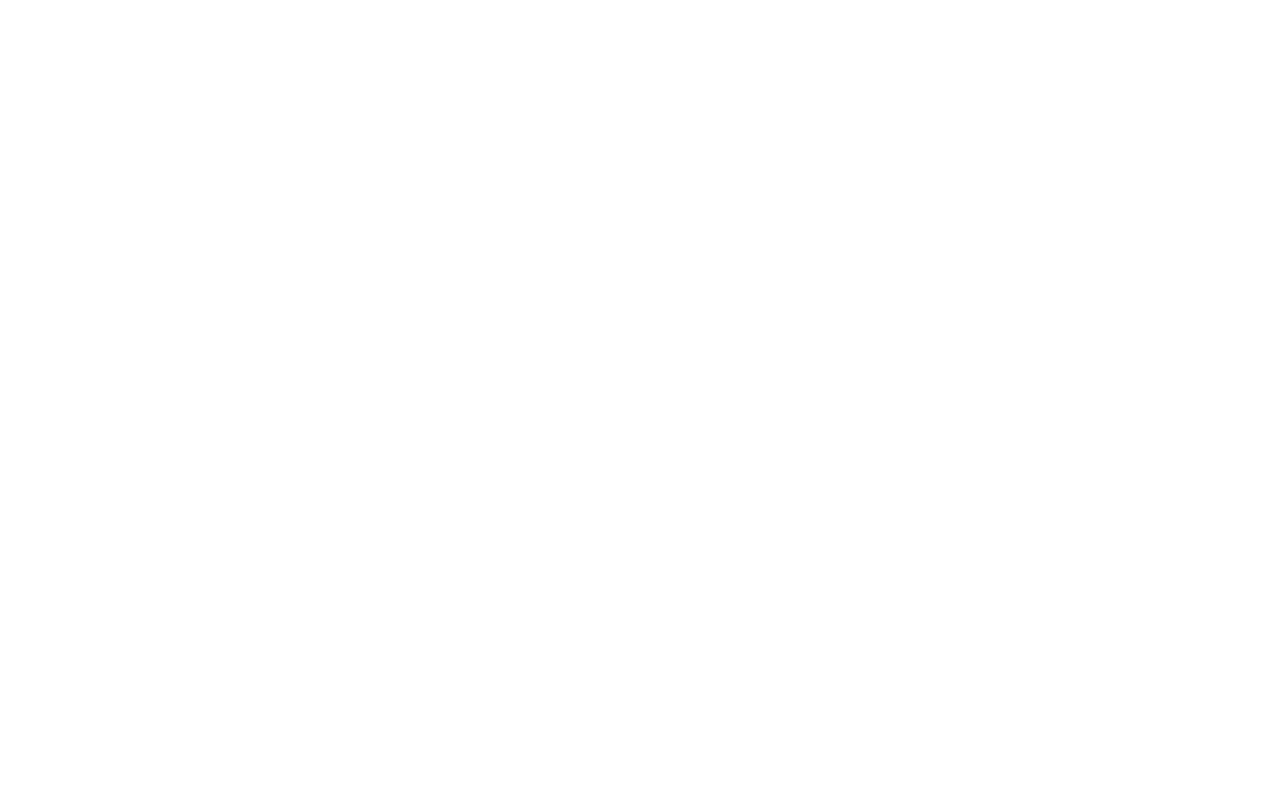
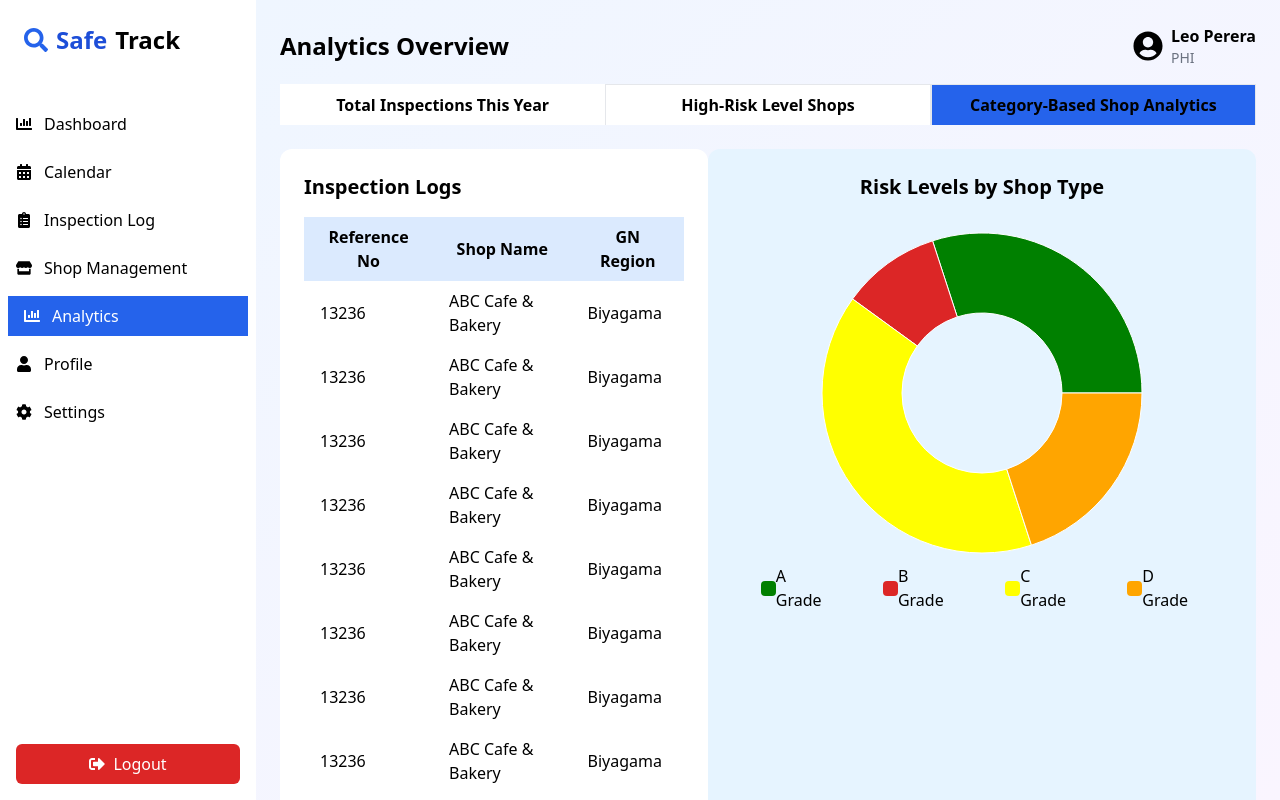
Before and after one commit to SeneshFitzroy/SafeTrack-Inspection-Management, a React (Create React App) app: page /high-risk-shops in a window 1280 px wide. Before the commit this address had no page. Built offline with nearby package versions, Linux system fonts and the light colour scheme.

Commit message:
create  Category Based Shop Analytics page

```diff
--- a/package.json
+++ b/package.json
@@ -3,6 +3,9 @@
   "version": "0.1.0",
   "private": true,
   "dependencies": {
+    "@emotion/react": "^11.14.0",
+    "@emotion/styled": "^11.14.0",
+    "@mui/material": "^7.0.1",
     "@testing-library/dom": "^10.4.0",
     "@testing-library/jest-dom": "^6.6.3",
     "@testing-library/react": "^16.3.0",
--- a/src/App.js
+++ b/src/App.js
@@ -1,15 +1,15 @@
 import React from 'react';
 import { BrowserRouter as Router, Routes, Route } from 'react-router-dom';
 import TotalInspection from './pages/totalInspection';
+import HighRiskLevelShops from './pages/highRiskLevelShops'; // ✅ updated import
 import './output.css';
-
 
 function App() {
   return (
     <Router>
       <Routes>
         <Route path="/" element={<TotalInspection />} />
-        {/* Add other routes below as needed */}
+        <Route path="/high-risk-shops" element={<HighRiskLevelShops />} /> {/* ✅ added route */}
       </Routes>
     </Router>
   );
--- /dev/null
+++ b/src/pages/highRiskLevelShops.js
@@ -0,0 +1,158 @@
+import React from "react";
+import { FaUserCircle, FaSearch, FaCalendarAlt, FaClipboardList, FaStore, FaChartBar, FaUser, FaCog, FaSignOutAlt } from "react-icons/fa"; // Import icons
+import { PieChart, Pie, Cell, Legend } from 'recharts';
+
+const data = [
+  { name: 'A Grade', value: 30, color: '#008000' },  // Green (first)
+  { name: 'B Grade', value: 10, color: '#dc2626' },    // Red (second)
+  { name: 'C Grade', value: 40, color: '#FFFF00' }, // Yellow (now third)
+  { name: 'D Grade', value: 20, color: '#FFA500' }, // Orange (now fourth)
+];
+
+export default function TotalInspection() {
+  const months = [
+    "January", "February", "March", "April", "May", "June",
+    "July", "August", "September", "October", "November", "December"
+  ];
+
+  const years = [];
+  const currentYear = new Date().getFullYear();
+  for (let i = currentYear - 10; i <= currentYear + 0; i++) {
+    years.push(i);
+  }
+
+  return (
+    <div className="flex h-screen font-sans">
+      {/* Sidebar */}
+      <aside className="w-64 bg-white shadow-xl flex flex-col">
+        <div className="p-6 flex items-center gap-2">
+          <FaSearch className="text-blue-600 text-2xl" />
+          <span className="text-2xl font-bold text-blue-700">Safe</span>
+          <span className="text-2xl font-bold">Track</span>
+        </div>
+        <nav className="flex-1 mt-6 space-y-2">
+          <MenuItem icon={<FaChartBar />} text="Dashboard" />
+          <MenuItem icon={<FaCalendarAlt />} text="Calendar" />
+          <MenuItem icon={<FaClipboardList />} text="Inspection Log" />
+          <MenuItem icon={<FaStore />} text="Shop Management" />
+          <MenuItem icon={<FaChartBar />} text="Analytics" active />
+          <MenuItem icon={<FaUser />} text="Profile" />
+          <MenuItem icon={<FaCog />} text="Settings" />
+        </nav>
+        <button className="m-4 py-2 px-4 bg-red-600 text-white rounded-md flex items-center justify-center gap-2">
+          <FaSignOutAlt /> Logout
+        </button>
+      </aside>
+
+      {/* Main Content */}
+      <main className="flex-1 bg-gradient-to-br from-blue-50 to-purple-50 p-6 overflow-auto">
+        <div className="flex justify-between items-center mb-4">
+          <h1 className="text-2xl font-bold">Analytics Overview</h1>
+          <div className="flex items-center gap-2">
+            <FaUserCircle className="text-3xl" />
+            <div>
+              <p className="font-semibold">Leo Perera</p>
+              <p className="text-sm text-gray-500">PHI</p>
+            </div>
+          </div>
+        </div>
+
+        {/* Tabs */}
+        <div className="flex mb-6">
+          <button className="px-6 py-2 bg-white text-black font-semibold w-1/3">
+            Total Inspections This Year
+          </button>
+          <button className="px-6 py-2 bg-white text-black border border-b-0 font-semibold w-1/3">
+            High-Risk Level Shops
+          </button>
+          <button className="px-6 py-2 bg-blue-600 text-black border border-b-0 font-semibold w-1/3">
+            Category-Based Shop Analytics
+          </button>
+        </div>
+
+        <div className="flex gap-6 mb-6">
+          {/* Table */}
+          <div className="bg-white rounded-xl shadow p-6 flex-1 overflow-auto">
+            <h3 className="text-xl font-semibold mb-4">Inspection Logs</h3>
+            <table className="w-full text-left">
+              <thead>
+                <tr className="bg-blue-100 text-blue-800">
+                  <th className="py-2 px-4">Reference No</th>
+                  <th className="py-2 px-4">Shop Name</th>
+                  <th className="py-2 px-4">GN Region</th>
+                </tr>
+              </thead>
+              <tbody>
+                {Array(10).fill(0).map((_, index) => (
+                  <tr key={index} className="border-b">
+                    <td className="py-2 px-4">13236</td>
+                    <td className="py-2 px-4">ABC Cafe & Bakery</td>
+                    <td className="py-2 px-4">Biyagama</td>
+                  </tr>
+                ))}
+              </tbody>
+            </table>
+          </div>
+
+          {/* Pie Chart */}
+          <div className="rounded-xl shadow p-6 flex flex-col items-center flex-1" style={{ backgroundColor: '#e6f4ff' }}>
+            <h3 className="text-xl font-semibold mb-4 text-black">Risk Levels by Shop Type</h3>
+            <PieChart width={500} height={400}> {/* Increased width of the chart */}
+              <Pie
+                data={data}
+                cx="50%"
+                cy="50%"
+                innerRadius={80}
+                outerRadius={160}
+                fill="#8884d8"
+                paddingAngle={0}
+                dataKey="value"
+              >
+                {data.map((entry, index) => (
+                  <Cell key={`cell-${index}`} fill={entry.color} />
+                ))}
+              </Pie>
+              {/* Custom Legend with Square Boxes and Gap */}
+              <Legend
+  layout="horizontal"
+  verticalAlign="bottom"
+  align="center"
+  content={({ payload }) => (
+    <div className="flex justify-center">
+      {payload.map((entry, index) => (
+        <div key={`legend-item-${index}`} className="flex items-center mx-6"> {/* Adjusted margin */}
+          <div
+            style={{
+              width: '15px',
+              height: '15px',
+              backgroundColor: entry.payload.color,
+              borderRadius: '4px', // Rounded corners
+            }}
+            className="mr-3" // Increased margin between the color box and text
+          />
+          <span>{entry.payload.name}</span>
+        </div>
+      ))}
+    </div>
+  )}
+/>
+
+
+            </PieChart>
+          </div>
+        </div>
+      </main>
+    </div>
+  );
+}
+
+function MenuItem({ icon, text, active }) {
+  return (
+    <div
+      className={`flex items-center gap-3 px-4 py-2 cursor-pointer ${active ? "bg-blue-600 text-white mx-2" : "hover:bg-gray-100 text-black"}`}
+    >
+      {icon}
+      <span className="font-medium">{text}</span>
+    </div>
+  );
+}
```
Also changed, not shown: 1 other file (tests, documents, lock files or other folders).
